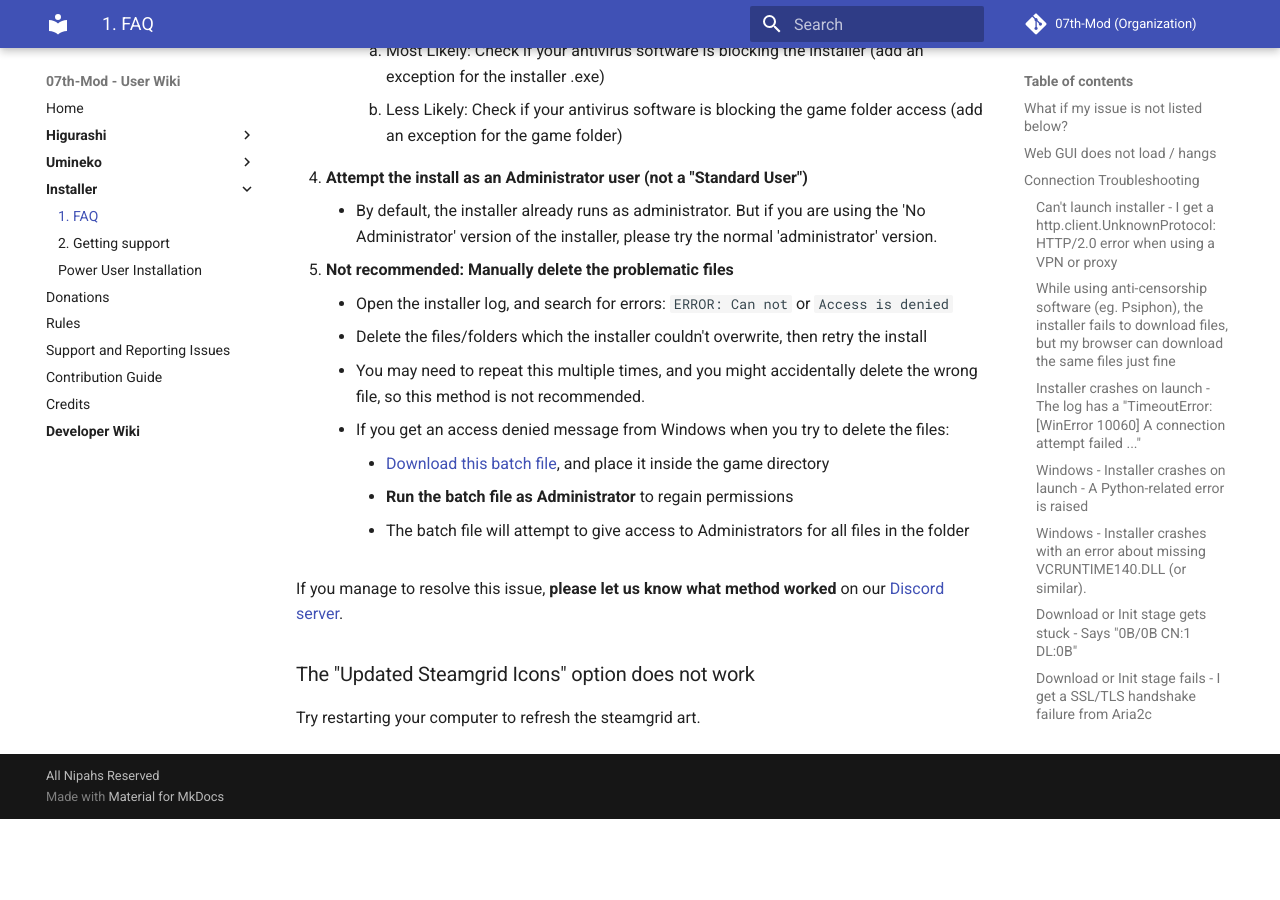
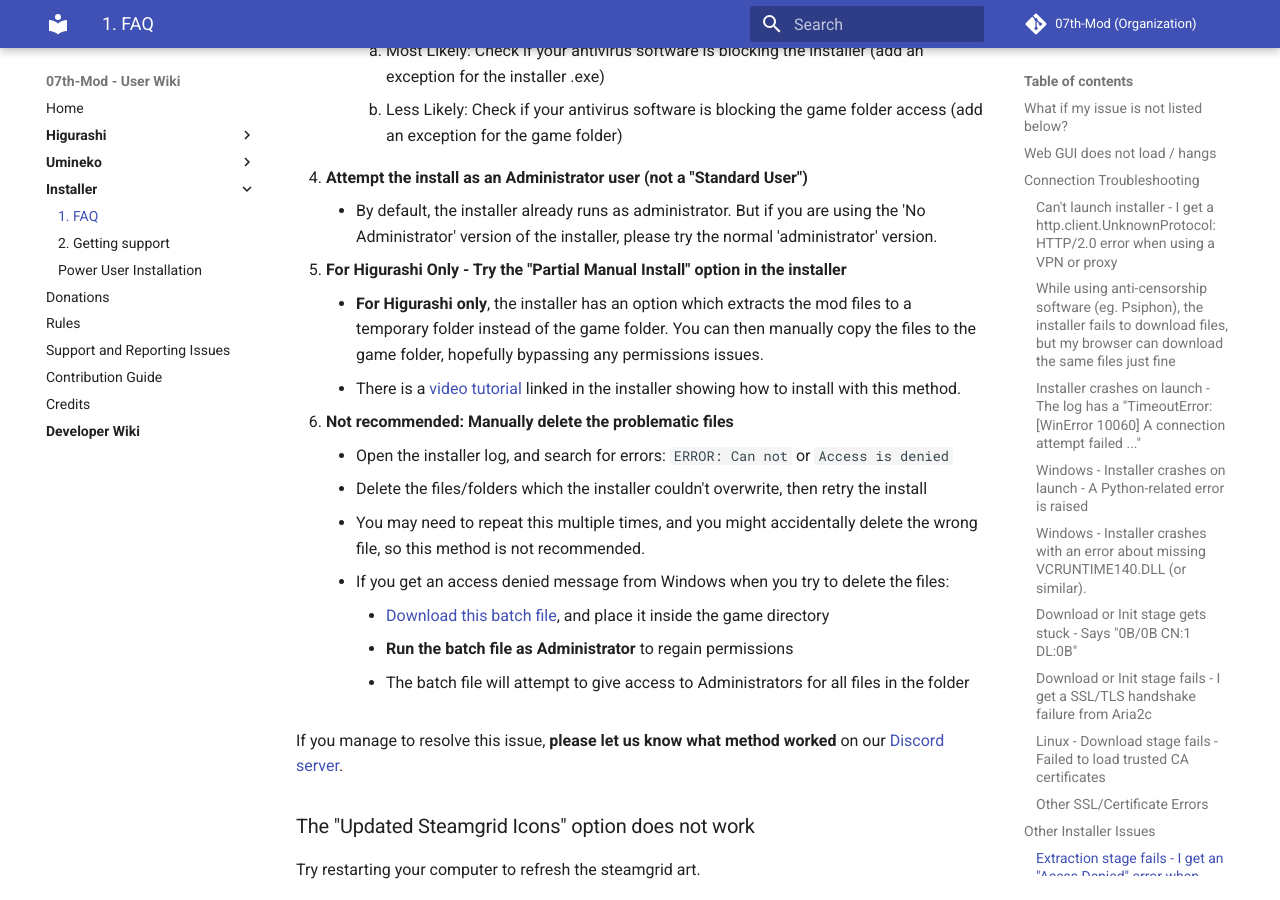
Before and after one commit to 07th-mod/wiki, an MkDocs documentation site: the page built from docs/Installer/faq.md, in a window 1280 px wide and 900 px high, scrolled down 4744 px. Built offline with MkDocs 1.6.1 and Material for MkDocs 9.7.7, drawn with Linux system fonts in a browser that asks for light colours; before the commit the page ends 5563 px from its top, so only the background shows below that.

Commit message:
Add Partial Manual Install solution to extraction error FAQ

```diff
--- a/docs/Installer/faq.md
+++ b/docs/Installer/faq.md
@@ -138,7 +138,11 @@
 4. **Attempt the install as an Administrator user (not a "Standard User")**
     - By default, the installer already runs as administrator. But if you are using the 'No Administrator' version of the installer, please try the normal 'administrator' version.
 
-5. **Not recommended: Manually delete the problematic files**
+5. **For Higurashi Only - Try the "Partial Manual Install" option in the installer**
+    - **For Higurashi only**, the installer has an option which extracts the mod files to a temporary folder instead of the game folder. You can then manually copy the files to the game folder, hopefully bypassing any permissions issues.
+    - There is a [video tutorial](https://www.youtube.com/watch?v=Px4JWsSycQE) linked in the installer showing how to install with this method.
+
+6. **Not recommended: Manually delete the problematic files**
     - Open the installer log, and search for errors: `ERROR: Can not` or `Access is denied`
     - Delete the files/folders which the installer couldn't overwrite, then retry the install
     - You may need to repeat this multiple times, and you might accidentally delete the wrong file, so this method is not recommended.
```
